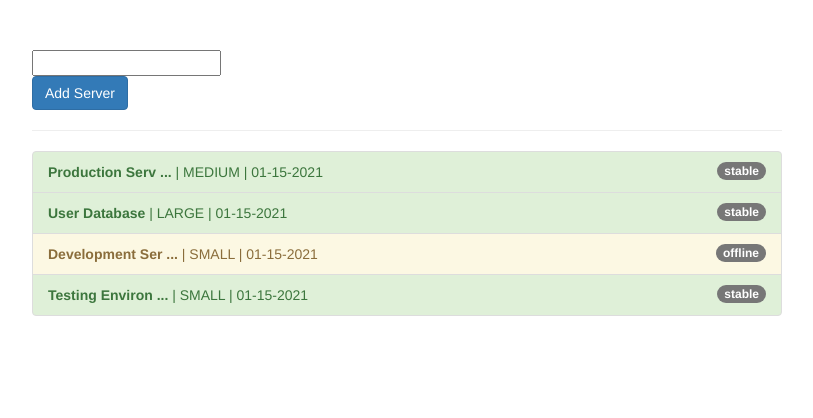
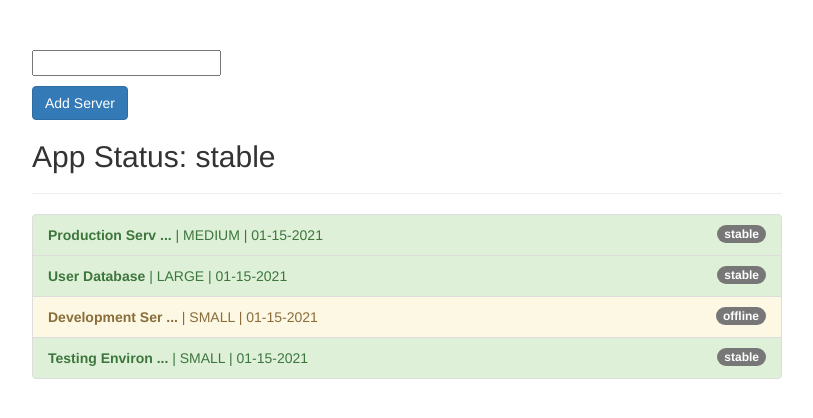
Before and after one commit to dockerlead/angular-pipes-poc, an Angular app: page / in a window 1280 px wide. Shown: the top 418 px of the page, without its empty margins (233-1046 px from the left). Built offline with nearby package versions, Linux system fonts and the light colour scheme.

Commit message:
Add async pipe

```diff
--- a/src/app/app.component.html
+++ b/src/app/app.component.html
@@ -9,7 +9,10 @@
       <button
         class="btn btn-primary"
         (click)="onAddServer()"
+        style="margin-top: 10px;"
       >Add Server</button>
+      <br>
+      <h2>App Status: {{ appStatus | async}}</h2>
       <hr>
       <ul class="list-group">
         <li
--- a/src/app/app.component.ts
+++ b/src/app/app.component.ts
@@ -6,6 +6,11 @@
   styleUrls: ['./app.component.css']
 })
 export class AppComponent {
+  appStatus = new Promise((resolve, reject) => {
+    setTimeout(() => {
+      resolve('stable');
+    }, 2000)
+  });
   servers = [
     {
       instanceType: 'medium',
```
